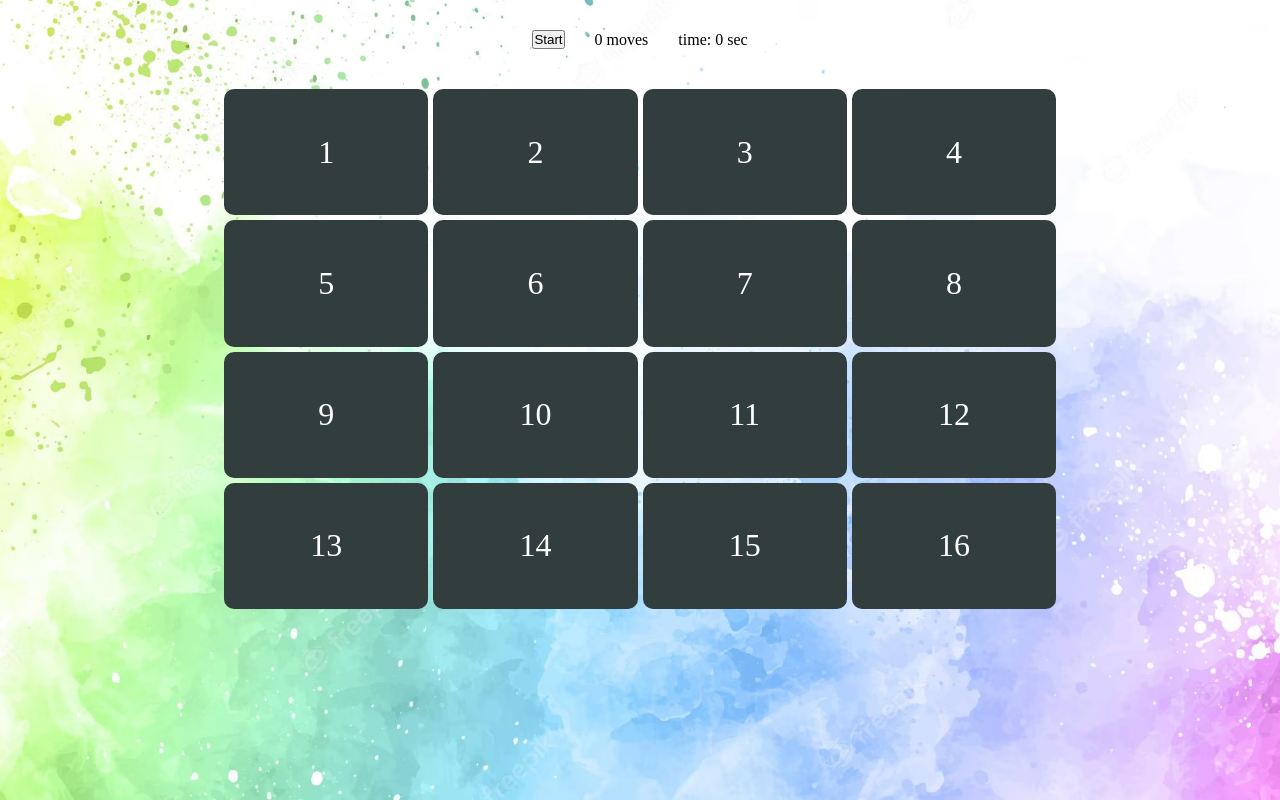
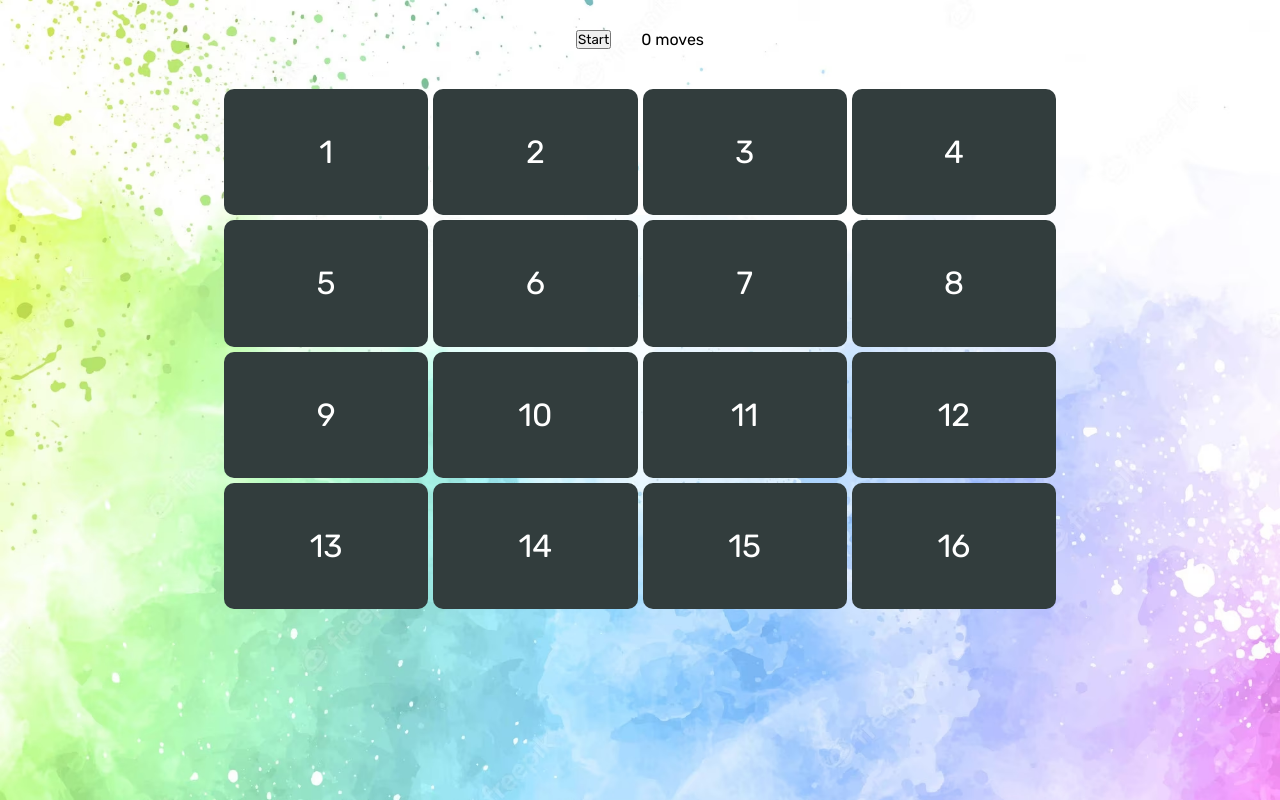
Before and after one commit to luke-welbourn/javascript-game, a website built with Vite: page index.html in a window 1280 px wide. Both pictures are taken after a click on the button "Start". Built offline with nearby package versions, Linux system fonts and the light colour scheme.

Commit message:
currently have the start button dynamically generate cards, cards are clickable and show the reverse of the card.

```diff
--- a/index.html
+++ b/index.html
@@ -9,30 +9,20 @@
   <body>
     <div class="game">
       <div class="controls">
-        <button>Start</button>
+        <button class = start-button>Start</button>
         <div class="stats">
           <div class="moves">0 moves</div>
-          <div class="timer">time: 0 sec</div>
         </div>
       </div>
       <div class="board-container">
-        <div class="card">1</div>
-        <div class="card">2</div>
-        <div class="card">3</div>
-        <div class="card">4</div>
-        <div class="card">5</div>
-        <div class="card">6</div>
-        <div class="card">7</div>
-        <div class="card">8</div>
-        <div class="card">9</div>
-        <div class="card">10</div>
-        <div class="card">11</div>
-        <div class="card">12</div>
-        <div class="card">13</div>
-        <div class="card">14</div>
-        <div class="card">15</div>
-        <div class="card">16</div>
-      </div>
+        <!-- <div class="card">
+          <div class="card__side card__side--front">
+            front
+          </div>
+          <div class="card__side card__side--back">
+            back
+          </div>
+        </div> -->
     </div>
     <script type="module" src="/src/main.ts"></script>
   </body>
--- a/src/main.ts
+++ b/src/main.ts
@@ -1 +1,45 @@
 import "./style .css";
+
+const cards = document.querySelectorAll<HTMLElement>(".card");
+const cardContainer = document.querySelector<HTMLElement>(".board-container");
+const startButton = document.querySelector(".start-button");
+
+if (!cards || !startButton || !cardContainer) {
+  throw new Error("what could possibly go wrong");
+}
+
+const addCardListeners = (value: NodeListOf<HTMLElement>) => {
+  value.forEach((card) => {
+    card.addEventListener("click", () => {
+      card.classList.toggle("is-flipped");
+      console.log("we are trying");
+    });
+  });
+};
+
+const create16Cards = () => {
+  cardContainer.innerHTML = "";
+  for (let i = 0; i < 16; i++) {
+    const cardHTML = `<div class="card">
+      <div class="card__side card__side--front">
+        ${i + 1}
+      </div>
+      <div class="card__side card__side--back">
+        back
+      </div>
+    </div>`;
+    const cardElement = document.createElement("div");
+    cardElement.innerHTML = cardHTML;
+    cardContainer.appendChild(cardElement);
+  }
+
+  const cards = document.querySelectorAll<HTMLElement>(".card");
+
+  if (!cards) {
+    throw new Error("what could possibly go wrong");
+  }
+
+  addCardListeners(cards);
+};
+
+startButton.addEventListener("click", create16Cards);
--- a/src/style .scss
+++ b/src/style .scss
@@ -1,7 +1,10 @@
+@import url("https://fonts.googleapis.com/css2?family=Rubik&display=swap");
+
 * {
   margin: 0px;
   padding: 0px;
   box-sizing: border-box;
+  font-family: "Rubik", sans-serif;
 }
 
 body {
@@ -25,6 +28,7 @@ body {
   align-self: center;
   height: 65vh;
   width: 65vw;
+}
 
 .card {
   display: flex;
@@ -34,7 +38,14 @@ body {
   font-size: 2em;
   color: white;
   border-radius: 10px;
+  height: 100%;
   cursor: pointer;
+  position: relative;
+
+  .card__side {
+    display: flex;
+    justify-content: center;
+    align-items: center;
   }
 }
 
@@ -48,3 +59,22 @@ body {
     gap: 30px;
   }
 }
+
+.card {
+  .card__side {
+    position: absolute;
+    backface-visibility: hidden;
+
+    &--back {
+      transform: rotateY(180deg);
+    }
+  }
+
+  &.is-flipped .card__side--front {
+    transform: rotateY(180deg);
+  }
+
+  &.is-flipped .card__side--back {
+    transform: rotateY(0);
+  }
+}
```
Also changed, not shown: src/style .css, 1 other file. Lines whose indentation alone changed are shown as unchanged.
